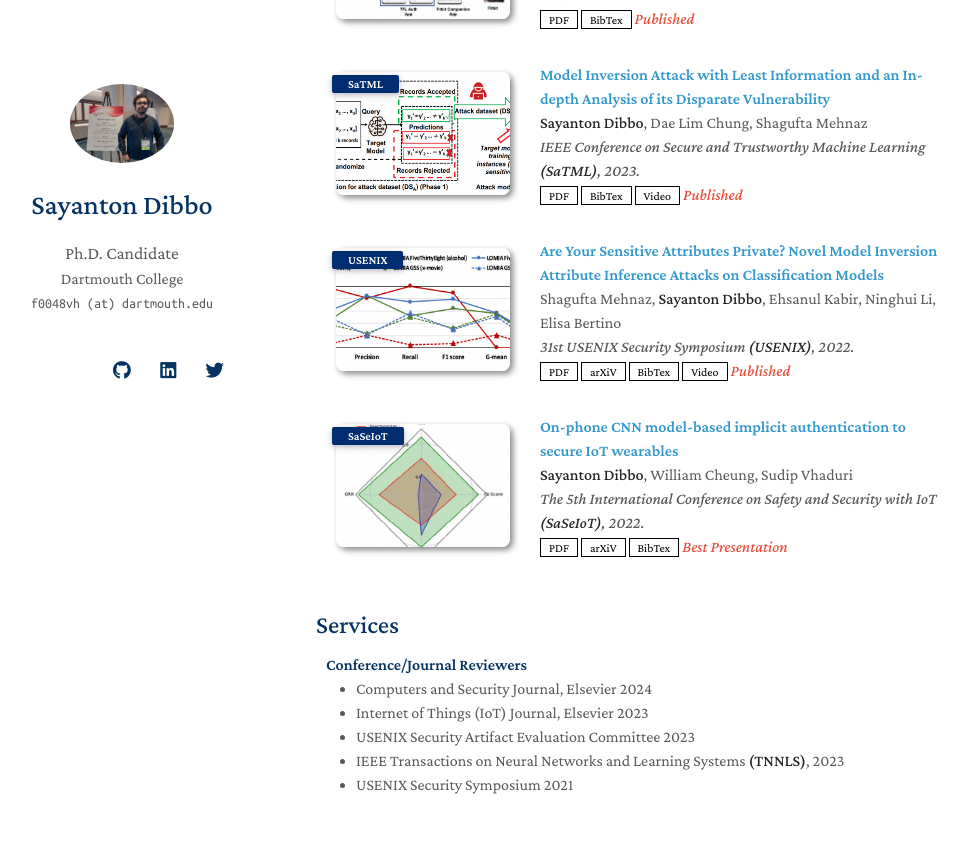
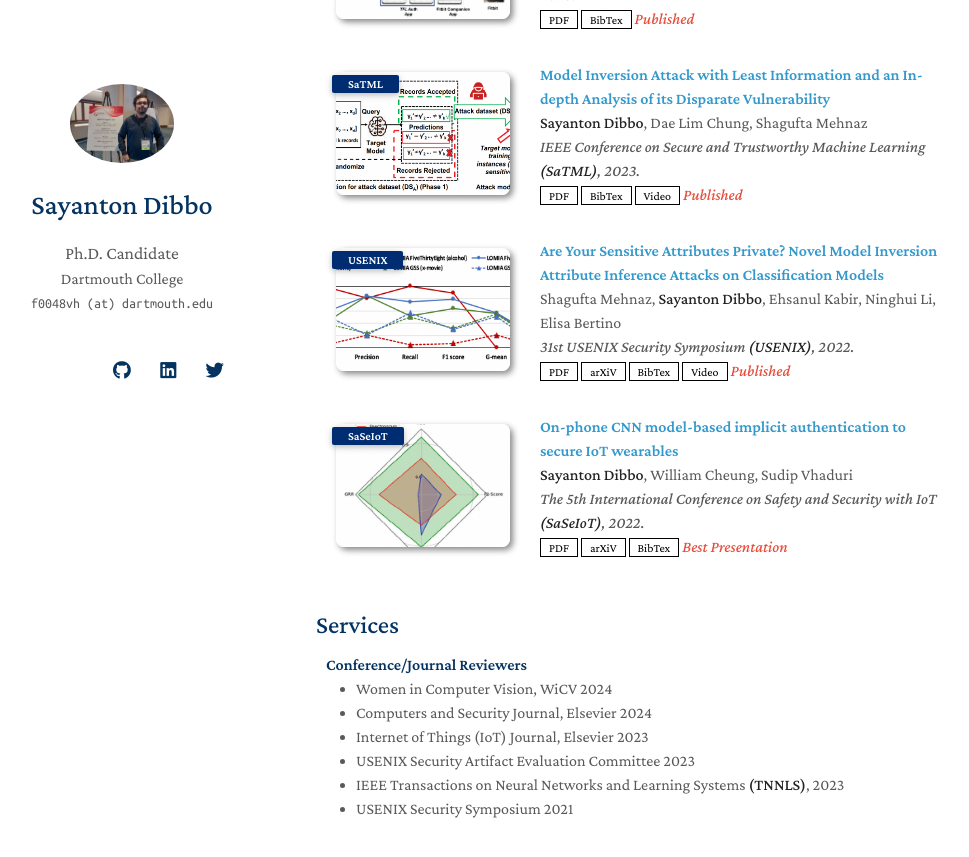
Before and after one commit to SayantonDibbo/SayantonDibbo.github.io, a Jekyll site: the page built from index.md, in a window 1280 px wide and 900 px high, scrolled down 1944 px. Shown: the top 857 px of the window, without its empty margins (154-1123 px from the left). Built offline with Jekyll 4.4.1, drawn with Linux system fonts in a browser that asks for light colours; nearby versions of some CDN libraries; a style sheet for code colours, icons or effects is not loaded; our own code applies the rules of GitHub Pages for plain Markdown files.

Commit message:
Update services.md

```diff
--- a/_includes/services.md
+++ b/_includes/services.md
@@ -3,6 +3,7 @@
 <h4 style="margin:0 10px 0;">Conference/Journal Reviewers</h4>
 
 <ul style="margin:0 0 5px;">
+  <li><a href="https://sites.google.com/view/wicveccv2024/home"><autocolor>Women in Computer Vision, WiCV 2024</autocolor></a></li>
   <li><a href="https://www.sciencedirect.com/journal/computers-and-security/"><autocolor>Computers and Security Journal, Elsevier 2024</autocolor></a></li>
   <li><a href="https://www.sciencedirect.com/journal/internet-of-things/"><autocolor>Internet of Things (IoT) Journal, Elsevier 2023</autocolor></a></li>
     <li><a href="https://www.usenix.org/conference/usenixsecurity23/call-for-artifacts/"><autocolor>USENIX Security Artifact Evaluation Committee 2023</autocolor></a></li>
```
